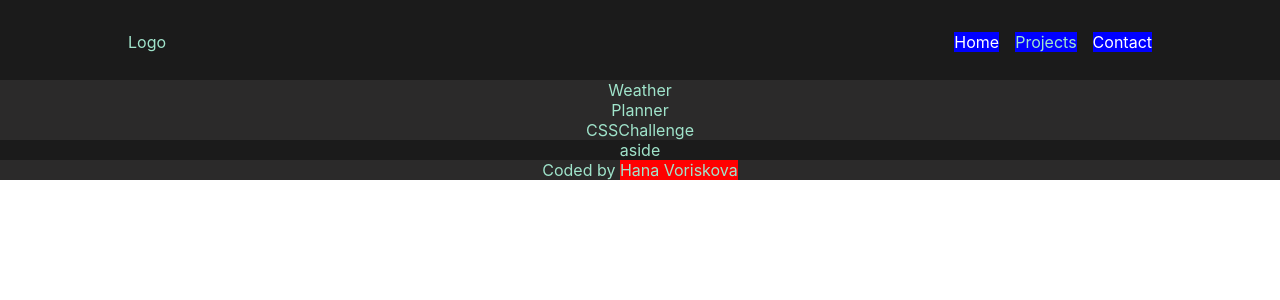
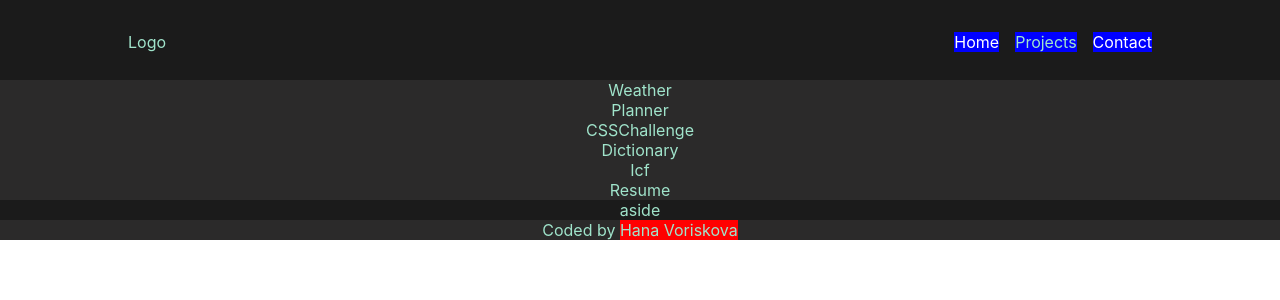
Before and after one commit to havoriskova/portfolio, a React (Create React App) app in the folder 01-portfolio/: page /projects in a window 1280 px wide. Shown: the top 300 px of the page. Built offline with nearby package versions, Linux system fonts and the light colour scheme.

Commit message:
added contact form

```diff
--- a/01-portfolio/src/App.css
+++ b/01-portfolio/src/App.css
@@ -134,7 +134,8 @@ a {
 @media (min-width: 800px) {
   header > *, main > *, aside > *, footer > * {
     width: 80%;
-    max-width: 1500px; /*might change in the future*/
+    max-width: 1500px; /*might change in the future
+    */
   }
 
   .App header .nav-icon {
--- a/01-portfolio/src/components/Contact.js
+++ b/01-portfolio/src/components/Contact.js
@@ -4,6 +4,17 @@ export default function Contact() {
     return (
         <div className="Contact container">
             Contact !!! // little game would be nicer
+
+                <form action="https://formsubmit.co/ha.voriskova@gmail.com" method="POST">
+                    <input type="hidden" name="_subject" value="New message from portfolio page!" />
+                    <input type="text" name="name" required />
+                    <input type="email" name="email" required />
+                    <textarea name="text" required></textarea>
+                    <input type="hidden" name="_next" value="https://localhost:3000/pages/thanks.html" />
+                    <button type="submit">Send</button>
+
+                </form>
+
         </div>
     )
 }
--- a/01-portfolio/src/components/Projects.js
+++ b/01-portfolio/src/components/Projects.js
@@ -1,6 +1,9 @@
 import CSSChallenge from "./projects/CSSChallenge.js";
+import Dictionary from "./projects/Dictionary.js";
 import Planner from "./projects/Planner.js";
 import Weather from "./projects/Weather.js";
+import Icf from "./projects/Icf.js";
+import Resume from "./projects/Resume.js";
 
 
 const Projects = (props) => {
@@ -13,6 +16,9 @@ const Projects = (props) => {
             <Weather />
             <Planner />
             <CSSChallenge />
+            <Dictionary />
+            <Icf />
+            <Resume />
 
 
         </div>
--- /dev/null
+++ b/01-portfolio/src/components/projects/Dictionary.js
@@ -0,0 +1,10 @@
+
+const Dictionary = (props) => {
+
+
+    return(
+        <div className="Dictionary container">Dictionary</div>
+    )
+};
+
+export default Dictionary;
--- /dev/null
+++ b/01-portfolio/src/components/projects/Icf.js
@@ -0,0 +1,13 @@
+
+const Icf = (props) => {
+
+
+    return(
+        <div className="Icf container">Icf</div>
+    )
+};
+
+export default Icf;
+
+
+// zalezi, co vyberes, ale klidne bych nechala Bootstrap, at jeden projekt s Bootstrapem v porfoliu mam !!
--- /dev/null
+++ b/01-portfolio/src/components/projects/Resume.js
@@ -0,0 +1,13 @@
+
+const Resume = (props) => {
+
+
+    return(
+        <div className="Resume container">Resume</div>
+    )
+};
+
+export default Resume;
+
+
+// zalezi, co vyberes, ale klidne bych nechala Bootstrap, at jeden projekt s Bootstrapem v porfoliu mam !!
```
Also changed, not shown: 01-portfolio/src/pages/Thanks.js (added, +14 -0 lines).
